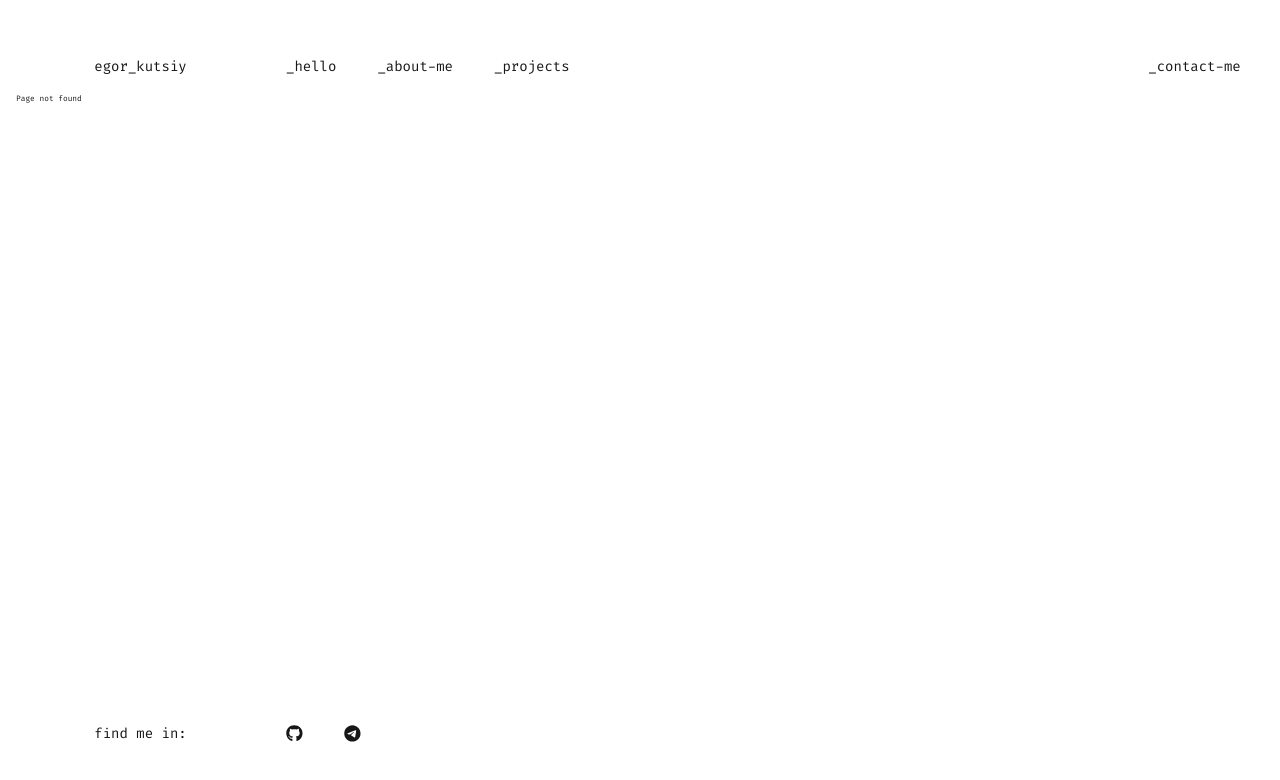
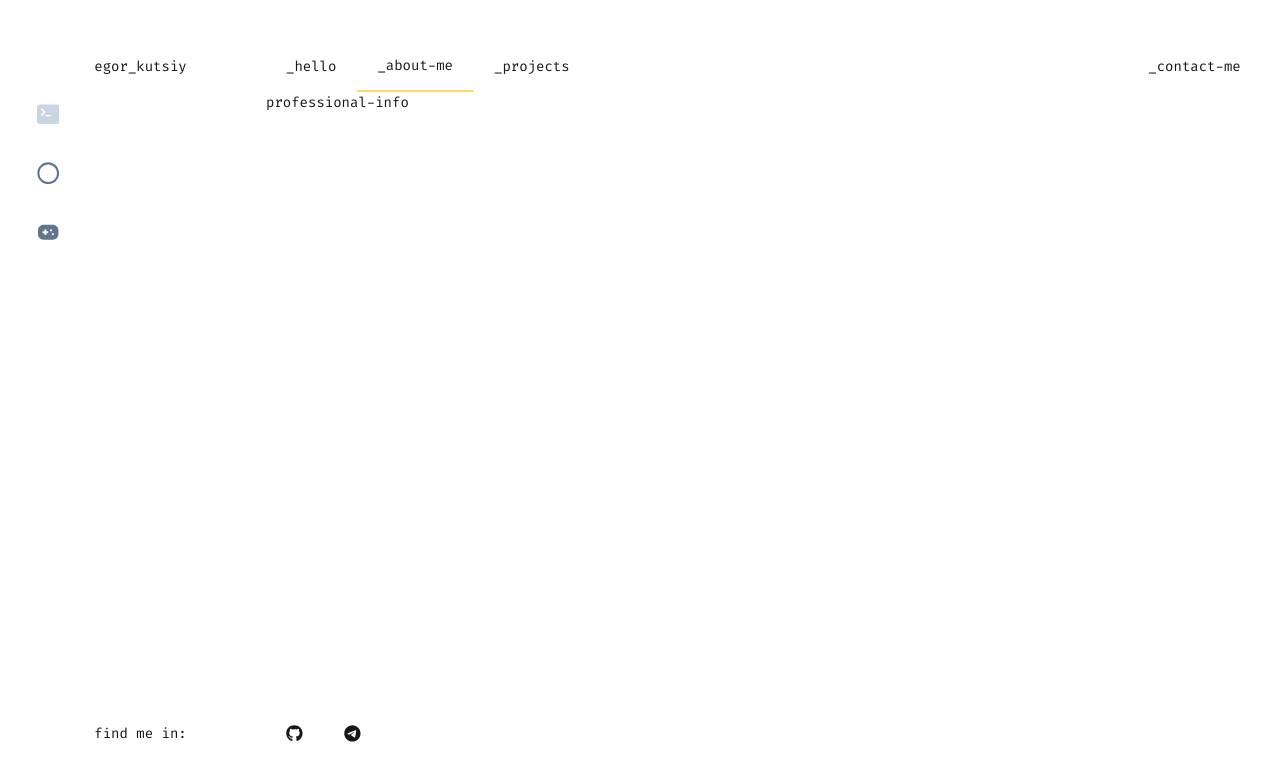
Before and after one commit to Kutsiy/NxWedApp, a Next.js app: page /about/professional-info in a window 1280 px wide. Before the commit this address had no page. Shown: the top 780 px of the page. Built offline with nearby package versions, Linux system fonts and the light colour scheme.

Commit message:
feat: added react syntax highlighter and changed about page structure

```diff
--- a/package.json
+++ b/package.json
@@ -13,6 +13,7 @@
     "react": "^19.0.0",
     "react-dom": "^19.0.0",
     "react-icons": "^5.5.0",
+    "react-syntax-highlighter": "^15.6.1",
     "sass": "^1.89.1",
     "zustand": "^5.0.5"
   },
--- a/src/app/about/page.tsx
+++ b/src/app/about/layout.tsx
@@ -1,3 +1,4 @@
+"use client";
 import { NextPage } from "next";
 import styles from "./page.module.scss";
 import Dropdown from "../../components/dropdown/dropdown";
@@ -5,12 +6,64 @@ import DropItem from "../../components/dropitem/dropitem";
 import { IoLogoMarkdown } from "react-icons/io5";
 import { IoMdMail } from "react-icons/io";
 import { FaFolder, FaPhoneAlt } from "react-icons/fa";
+import { ReactNode } from "react";
+import { BsFillTerminalFill } from "react-icons/bs";
+import { FaRegCircle } from "react-icons/fa";
+import { RiGamepadFill } from "react-icons/ri";
+import { usePathname } from "next/navigation";
+import Link from "next/link";
 
-const AboutPage: NextPage = ({}) => {
+interface Props {
+  children: ReactNode;
+}
+
+const AboutPage: NextPage<Props> = ({ children }: Props) => {
+  const pathName = usePathname();
+
   return (
     <div className={styles.about__wrapper}>
       <div className={styles.about__menu}>
-        <div className={styles.about__pages}></div>
+        <div className={styles.about__pages}>
+          <div
+            className={styles.about__page}
+            style={{
+              color:
+                pathName === "/about/professional-info"
+                  ? "rgba(202, 213, 226, 1)"
+                  : "rgba(98, 116, 142, 1)",
+            }}
+          >
+            <Link href="/about/professional-info">
+              <BsFillTerminalFill />
+            </Link>
+          </div>
+          <div
+            className={styles.about__page}
+            style={{
+              color:
+                pathName === "/about/personal-info"
+                  ? "rgba(202, 213, 226, 1)"
+                  : "rgba(98, 116, 142, 1)",
+            }}
+          >
+            <Link href="/about/personal-info">
+              <FaRegCircle />
+            </Link>
+          </div>
+          <div
+            className={styles.about__page}
+            style={{
+              color:
+                pathName === "/about/hobbies"
+                  ? "rgba(202, 213, 226, 1)"
+                  : "rgba(98, 116, 142, 1)",
+            }}
+          >
+            <Link href="/about/hobbies">
+              <RiGamepadFill />
+            </Link>
+          </div>
+        </div>
         <div className={styles.about__accordion}>
           <Dropdown title="personal-info">
             <Dropdown
@@ -55,6 +108,7 @@ const AboutPage: NextPage = ({}) => {
           </Dropdown>
         </div>
       </div>
+      <div>{children}</div>
     </div>
   );
 };
--- a/src/app/about/page.module.scss
+++ b/src/app/about/page.module.scss
@@ -18,6 +18,22 @@
     flex-shrink: 0;
     height: 100%;
     border-right: var(--glass-border);
+    display: flex;
+    flex-direction: column;
+    align-items: center;
+    font-size: 2rem;
+    padding-top: 10px;
+    gap: 30px;
+  }
+
+  &__page {
+    transition: 0.3s;
+
+    &:hover {
+      cursor: pointer;
+      color: gray;
+      transition: 0.3s;
+    }
   }
 
   &__accordion {
--- /dev/null
+++ b/src/app/about/professional-info/page.tsx
@@ -0,0 +1,7 @@
+import { NextPage } from "next";
+
+const Page: NextPage = ({}) => {
+  return <div>professional-info</div>;
+};
+
+export default Page;
--- a/src/components/header/header.tsx
+++ b/src/components/header/header.tsx
@@ -42,12 +42,13 @@ const Header = ({}) => {
               _hello
             </div>
           </Link>
-          <Link href="/about">
+          <Link href="/about/professional-info">
             <div
               className={styles.header__nav_btn}
               style={{
-                borderBottom:
-                  pathName === "/about" ? "2px solid #FFDA61" : "none",
+                borderBottom: pathName.startsWith("/about")
+                  ? "2px solid #FFDA61"
+                  : "none",
               }}
             >
               _about-me
```
Also changed, not shown: 1 other file (tests, documents, lock files or other folders).
